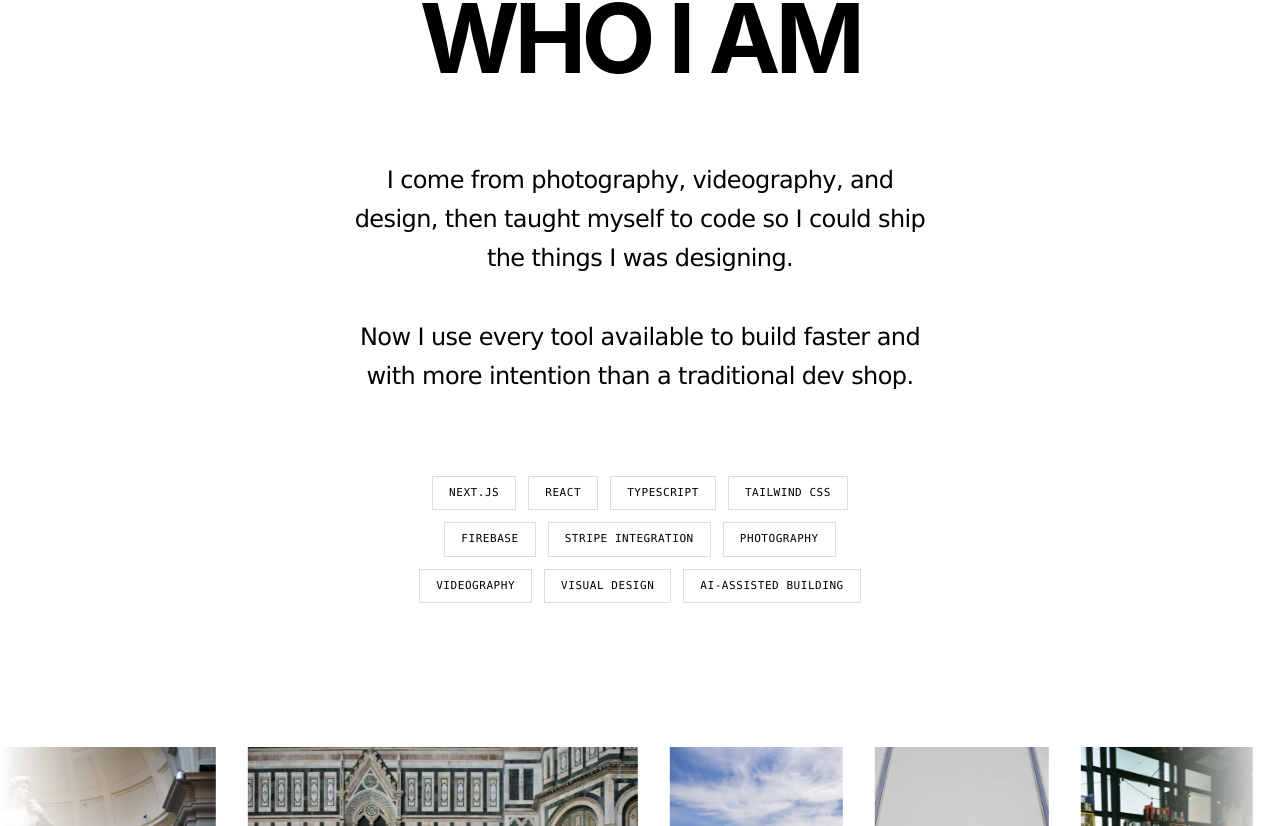
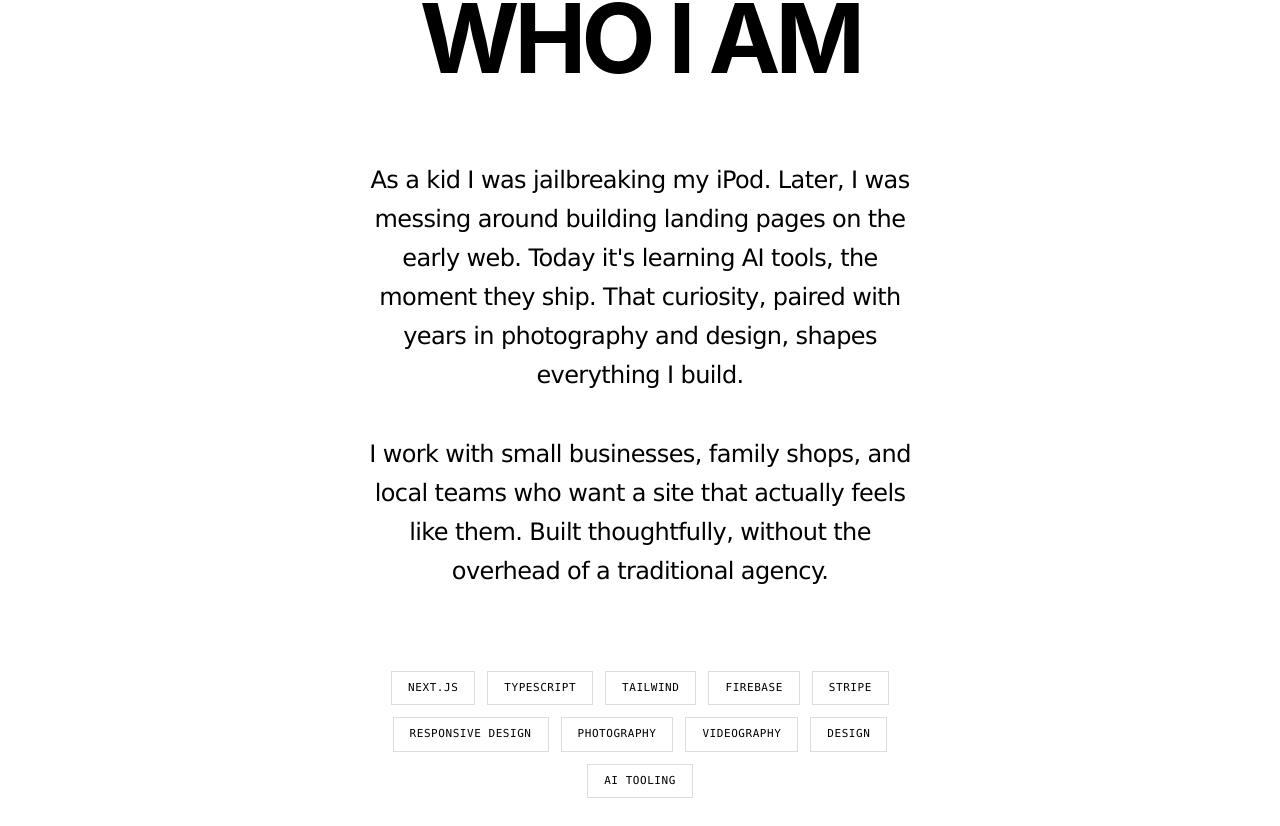
Before and after one commit to orudy01/rudy-dev-portfolio, a Next.js app: page / in a window 1280 px wide. Shown: the part 1634-2460 px from the top of the page. Built offline with nearby package versions, Linux system fonts and the light colour scheme; a web font is replaced by a local one.

Commit message:
Refresh homepage copy and skills, harden contact route, and update work page tags

```diff
--- a/app/api/contact/route.ts
+++ b/app/api/contact/route.ts
@@ -1,9 +1,16 @@
 import { Resend } from "resend";
 import { NextRequest, NextResponse } from "next/server";
 
-const resend = new Resend(process.env.RESEND_API_KEY);
+export async function POST(req: NextRequest) {
+  if (!process.env.RESEND_API_KEY) {
+    return NextResponse.json(
+      { error: "Email service not configured." },
+      { status: 500 }
+    );
+  }
 
-export async function POST(req: NextRequest) {
+  const resend = new Resend(process.env.RESEND_API_KEY);
+
   const { name, business, email, service, timeline, message } =
     await req.json();
 
--- a/app/page.tsx
+++ b/app/page.tsx
@@ -282,15 +282,13 @@ export default function Home() {
                   variants={fadeUp}
                   className="font-serif text-[clamp(1.15rem,4vw,1.5rem)] leading-relaxed tracking-tight mb-10"
                 >
-                  I come from photography, videography, and design, then taught
-                  myself to code so I could ship the things I was designing.
+                  As a kid I was jailbreaking my iPod. Later, I was messing around building landing pages on the early web. Today it&apos;s learning AI tools, the moment they ship. That curiosity, paired with years in photography and design, shapes everything I build.
                 </motion.p>
                 <motion.p
                   variants={fadeUp}
                   className="font-serif text-[clamp(1.15rem,4vw,1.5rem)] leading-relaxed tracking-tight"
                 >
-                  Now I use every tool available to build faster
-                  and with more intention than a traditional dev shop.
+                  I work with small businesses, family shops, and local teams who want a site that actually feels like them. Built thoughtfully, without the overhead of a traditional agency.
                 </motion.p>
               </motion.div>
 
@@ -303,15 +301,15 @@ export default function Home() {
               >
                 {[
                   "Next.js",
-                  "React",
                   "TypeScript",
-                  "Tailwind CSS",
+                  "Tailwind",
                   "Firebase",
-                  "Stripe Integration",
+                  "Stripe",
+                  "Responsive Design",
                   "Photography",
                   "Videography",
-                  "Visual Design",
-                  "AI-Assisted Building",
+                  "Design",
+                  "AI Tooling",
                 ].map((skill) => (
                   <span
                     key={skill}
--- a/app/work/page.tsx
+++ b/app/work/page.tsx
@@ -23,12 +23,12 @@ type Project = {
 const projects = [
   {
     number: "01",
-    title: "Gym Logger",
+    title: "Gym Rudy",
     category: "Web App — Personal + SaaS",
     year: "2025",
     description:
-      "Built from scratch because every workout tracker I tried locked features behind a paywall. Tracks my sessions over time, generates AI-powered workout plans based on your goals, equipment, and schedule (Groq / Llama 3.3), and lets others browse my workouts, view my supplement stack, or book a personal training session. A personal tool that doubles as a tool for others to use.",
-    tags: ["React", "Node.js", "Stripe", "Resend", "Groq"],
+      "Built from scratch because every workout tracker I tried locked features behind a paywall. Tracks my sessions over time, generates AI-powered workouts tailored to your goal, available equipment, and session length (Groq / Llama 3.3 70B), and lets others browse my workout history, view my supplement stack, or book and pay for a personal training session via Stripe. A personal tool that doubles as a tool for others to use.",
+    tags: ["Vite", "Firebase", "Stripe", "Resend", "Groq"],
     url: "https://gymrudy.com",
     image: {
       src: "/work/gym-log.jpg",
@@ -41,8 +41,8 @@ const projects = [
     category: "Web — Local Business",
     year: "2025",
     description:
-      "Landing page for a veteran-owned detailing business. Contact form, service packages, and lead generation. 12 qualified leads in the first month.",
-    tags: ["Next.js", "Tailwind", "Framer Motion"],
+      "Built for a veteran-owned mobile detailing business in Temecula that needed a real web presence, not a Facebook page. Custom landing page with sticky-stack service packages, before/after gallery, and customer reviews — all editable through an embedded Sanity Studio at /studio so the owner can update pricing and photos without touching code.",
+    tags: ["Next.js", "TypeScript", "Tailwind", "Sanity", "Framer Motion"],
     url: "https://www.bandbautodetailing.com",
     image: {
       src: "/work/b-and-b-auto-detailing.jpg",
@@ -55,8 +55,8 @@ const projects = [
     category: "Web — Catering",
     year: "2025",
     description:
-      "Catering website with 3 service tiers and a booking inquiry system. Warm gold palette designed to match the brand's personality.",
-    tags: ["React", "Vite", "Framer Motion"],
+      "Currently building version 2 for a local mini pancake catering business — a warm, brand-matched site with full online booking so customers can lock in dates and packages without the back-and-forth.",
+    tags: ["Next.js", "TypeScript", "Tailwind"],
     url: "#",
   },
 ];
@@ -172,7 +172,7 @@ export default function WorkPage() {
                         <h2 className="font-sans font-bold text-xl tracking-tight leading-tight mb-3">
                           {project.title}
                         </h2>
-                        <p className="font-serif text-[14px] text-[#888] leading-relaxed line-clamp-3">
+                        <p className="font-serif text-[14px] text-[#888] leading-relaxed">
                           {project.description}
                         </p>
                       </div>
@@ -192,7 +192,7 @@ export default function WorkPage() {
                             rel="noopener noreferrer"
                             className="font-mono text-[10px] uppercase tracking-[0.15em] text-white ml-auto hover:text-[#888] transition-colors duration-200"
                           >
-                            View →
+                            Visit Site →
                           </a>
                         ) : (
                           <span className="font-mono text-[10px] uppercase tracking-[0.15em] text-[#555] ml-auto">
@@ -243,7 +243,7 @@ export default function WorkPage() {
                             rel="noopener noreferrer"
                             className="mt-6 inline-block font-mono text-[11px] uppercase tracking-[0.15em] text-white border-b border-[#333] pb-0.5 hover:border-white transition-colors duration-200 w-fit"
                           >
-                            View Project →
+                            Visit Site →
                           </a>
                         ) : (
                           <span className="mt-6 inline-block font-mono text-[11px] uppercase tracking-[0.15em] text-[#555] w-fit">
```
